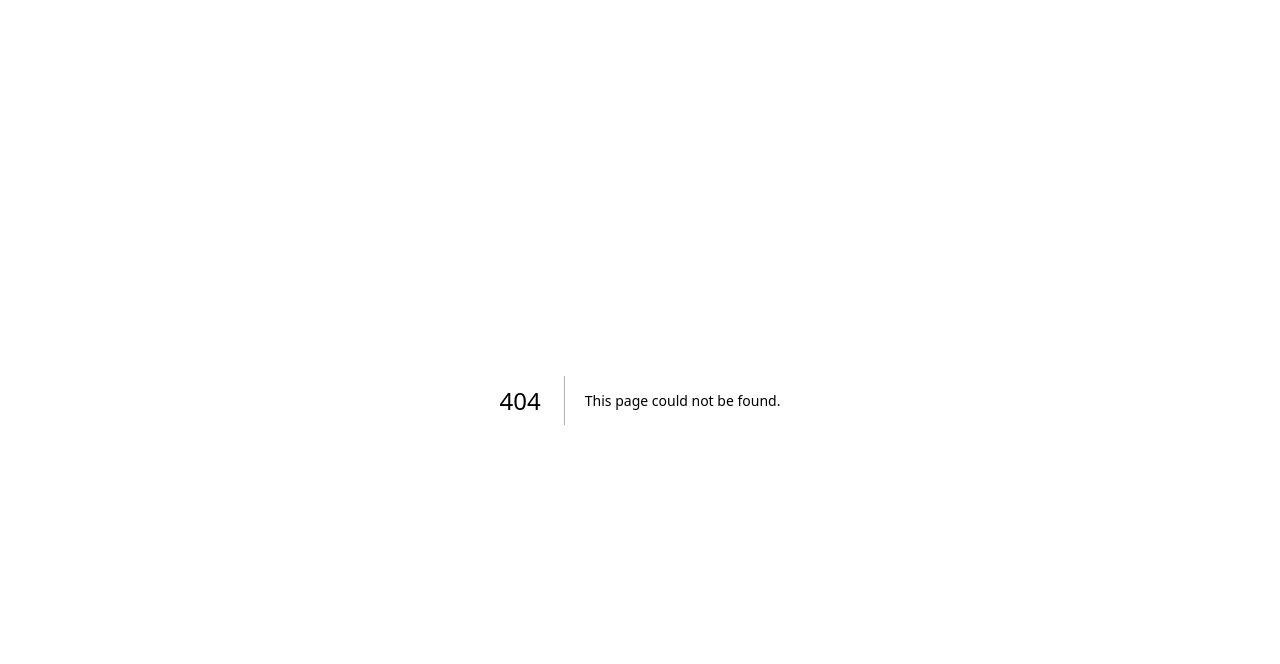
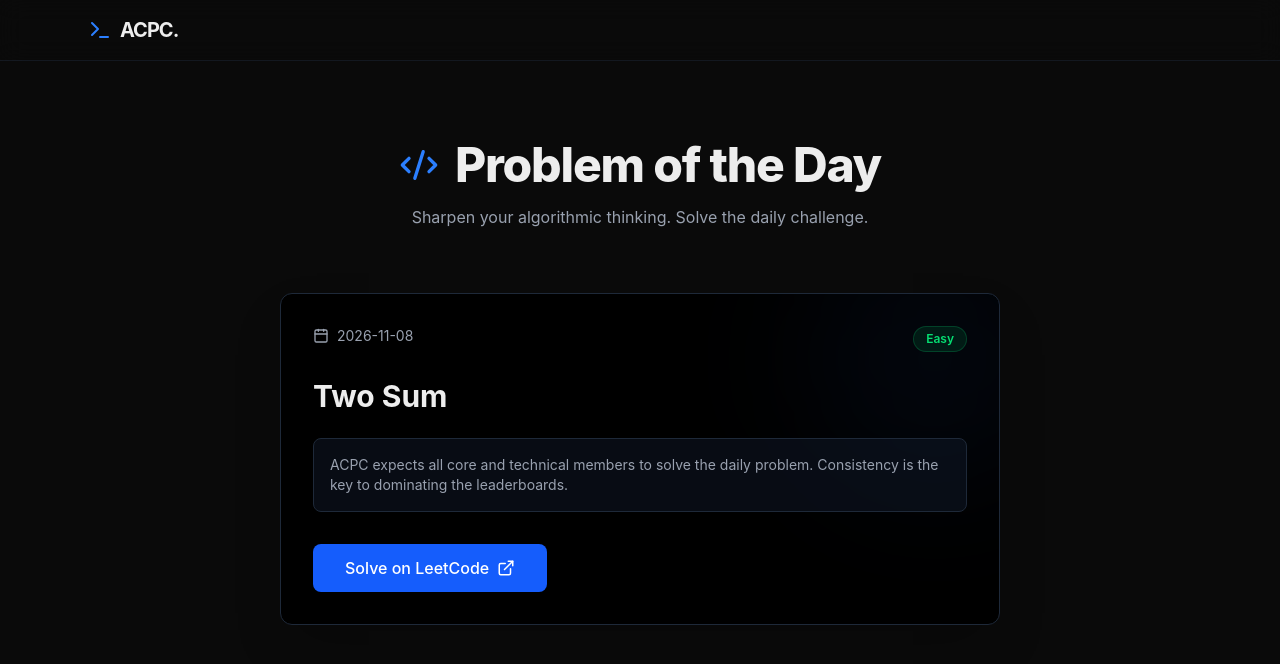
Before and after one commit to MehulSapra21/acpc_website, a Next.js app: page /leetcode in a window 1280 px wide. Before the commit this address had no page. Shown: the top 664 px of the page. Built offline with nearby package versions, Linux system fonts and the light colour scheme; no server answers; the database is empty.

Commit message:
Added LeetCode Problem of the Day section

```diff
--- /dev/null
+++ b/src/app/leetcode/page.tsx
@@ -0,0 +1,120 @@
+"use client";
+
+import { useEffect, useState } from "react";
+import { motion } from "framer-motion";
+import { Terminal, Code2, ExternalLink, Calendar as CalendarIcon } from "lucide-react";
+import Link from "next/link";
+import { supabase } from "@/lib/supabase";
+
+type POTD = {
+  id: string;
+  problem_title: string;
+  problem_url: string;
+  difficulty: string;
+  date_posted: string;
+};
+
+export default function LeetCodePage() {
+  const [problem, setProblem] = useState<POTD | null>(null);
+  const [loading, setLoading] = useState(true);
+
+  useEffect(() => {
+    fetchPOTD();
+  }, []);
+
+  const fetchPOTD = async () => {
+    // Fetch the most recent problem
+    const { data, error } = await supabase
+      .from("leetcode_potd")
+      .select("*")
+      .order("date_posted", { ascending: false })
+      .limit(1)
+      .single();
+
+    if (data) {
+      setProblem(data);
+    } else {
+      // Fallback if database is empty
+      setProblem({
+        id: "fallback",
+        problem_title: "Two Sum",
+        problem_url: "https://leetcode.com/problems/two-sum/",
+        difficulty: "Easy",
+        date_posted: new Date().toISOString().split('T')[0],
+      });
+    }
+    setLoading(false);
+  };
+
+  const getDifficultyColor = (diff: string) => {
+    switch (diff.toLowerCase()) {
+      case "easy": return "text-green-400 bg-green-400/10 border-green-400/20";
+      case "medium": return "text-yellow-400 bg-yellow-400/10 border-yellow-400/20";
+      case "hard": return "text-red-400 bg-red-400/10 border-red-400/20";
+      default: return "text-gray-400 bg-gray-400/10 border-gray-400/20";
+    }
+  };
+
+  return (
+    <div className="min-h-screen bg-[#0a0a0a] text-[#ededed] font-sans selection:bg-blue-500/30 pb-20">
+      <nav className="border-b border-gray-800/50 backdrop-blur-md sticky top-0 z-50">
+        <div className="max-w-6xl mx-auto px-6 py-4 flex justify-between items-center">
+          <Link href="/" className="font-bold text-xl tracking-tighter flex items-center gap-2">
+            <Terminal className="text-blue-500" size={24} />
+            <span>ACPC.</span>
+          </Link>
+        </div>
+      </nav>
+
+      <main className="max-w-3xl mx-auto px-6 mt-20">
+        <div className="text-center mb-16">
+          <h1 className="text-4xl md:text-5xl font-extrabold tracking-tight mb-4 flex items-center justify-center gap-4">
+            <Code2 size={40} className="text-blue-500" />
+            Problem of the Day
+          </h1>
+          <p className="text-gray-400">Sharpen your algorithmic thinking. Solve the daily challenge.</p>
+        </div>
+
+        {loading ? (
+          <div className="text-center text-gray-500">Loading today's challenge...</div>
+        ) : problem ? (
+          <motion.div
+            initial={{ opacity: 0, y: 20 }}
+            animate={{ opacity: 1, y: 0 }}
+            className="bg-black border border-gray-800 p-8 rounded-xl shadow-2xl relative overflow-hidden"
+          >
+            {/* Decorative background element */}
+            <div className="absolute top-0 right-0 -mr-16 -mt-16 w-64 h-64 bg-blue-500/5 rounded-full blur-3xl"></div>
+
+            <div className="relative z-10">
+              <div className="flex justify-between items-start mb-6">
+                <div className="flex items-center gap-2 text-sm text-gray-400 mb-2">
+                  <CalendarIcon size={16} />
+                  <span>{problem.date_posted}</span>
+                </div>
+                <span className={`px-3 py-1 rounded-full text-xs font-semibold border ${getDifficultyColor(problem.difficulty)}`}>
+                  {problem.difficulty}
+                </span>
+              </div>
+
+              <h2 className="text-3xl font-bold mb-6">{problem.problem_title}</h2>
+
+              <div className="p-4 bg-gray-900/50 border border-gray-800 rounded-lg mb-8 text-gray-400 text-sm">
+                <p>ACPC expects all core and technical members to solve the daily problem. Consistency is the key to dominating the leaderboards.</p>
+              </div>
+
+              <a
+                href={problem.problem_url}
+                target="_blank"
+                rel="noopener noreferrer"
+                className="w-full sm:w-auto inline-flex justify-center items-center gap-2 bg-blue-600 hover:bg-blue-700 text-white font-medium px-8 py-3 rounded-lg transition-colors"
+              >
+                Solve on LeetCode <ExternalLink size={18} />
+              </a>
+            </div>
+          </motion.div>
+        ) : null}
+      </main>
+    </div>
+  );
+}
```
